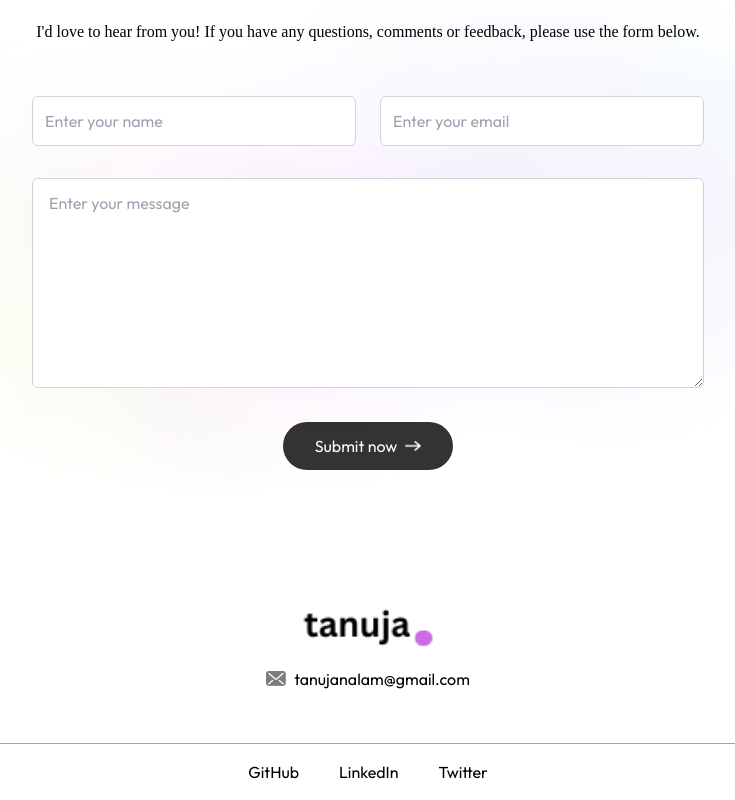
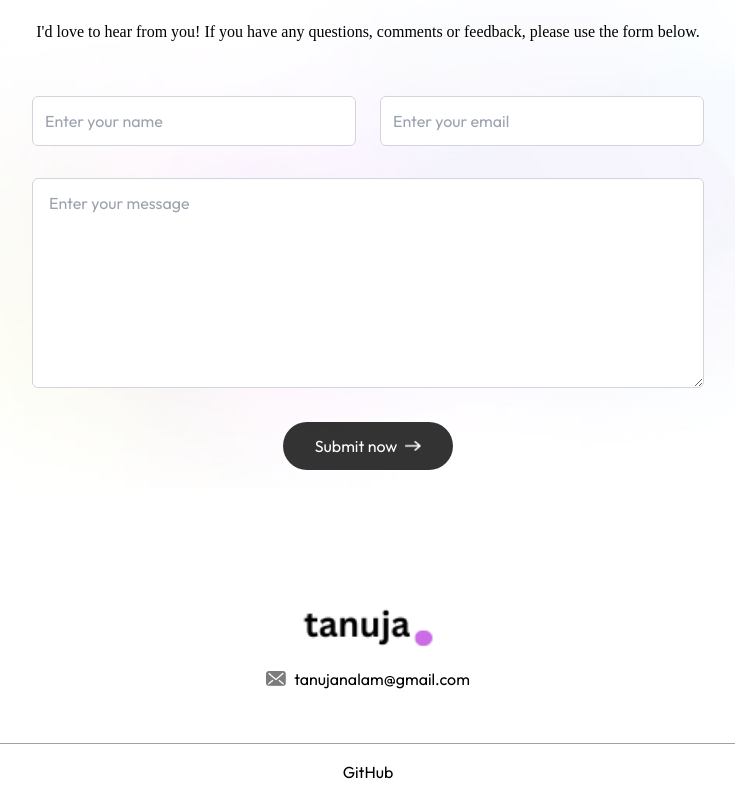
Before and after one commit to Tanuja01-nalam/tanuja, a website: page index.html in a window 1280 px wide. Shown: the part 2471-3271 px from the top of the page, without its empty margins (272-1007 px from the left). Drawn offline with Linux system fonts and the light colour scheme; a web font is replaced by a local one.

Commit message:
Update index.html

```diff
--- a/index.html
+++ b/index.html
@@ -300,8 +300,6 @@
         <div class="text-center sm:flex items-center justify-center border-t border-gray-400 mx-[10%] mt-12 py-3">
             <ul class="flex items-center gap-10 justify-center mt-4 sm:mt-0">
                 <li><a target="_blank" href="#!">GitHub</a></li>
-                <li><a target="_blank" href="#!">LinkedIn</a></li>
-                <li><a target="_blank" href="#!">Twitter</a></li>
             </ul>
         </div>
     </div>
```
